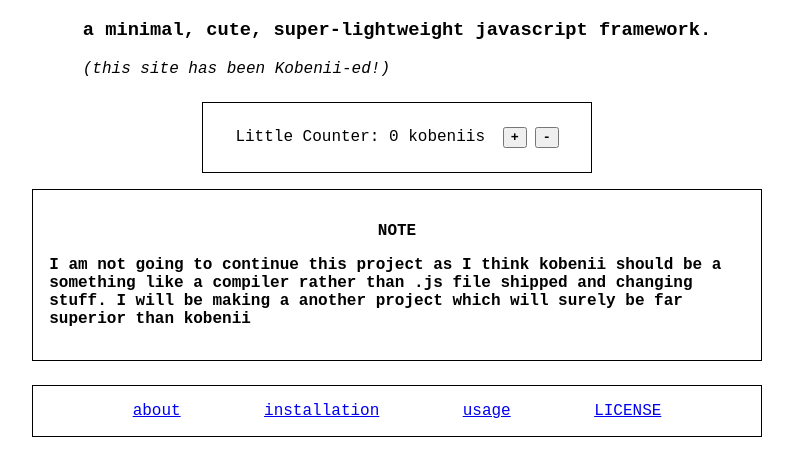
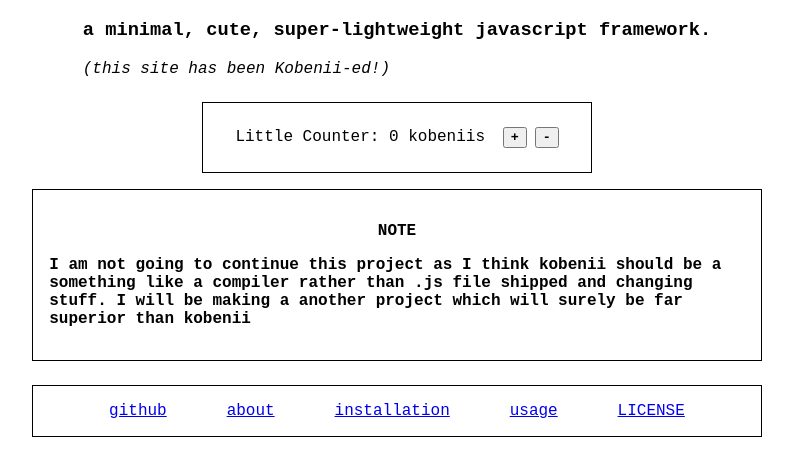
Before and after one commit to vilgacx/kobenii, a website: page index.html in a window 1280 px wide. Shown: the part 93-550 px from the top of the page, without its empty margins (243-1036 px from the left). Drawn offline with Linux system fonts and the light colour scheme.

Commit message:
github link

```diff
--- a/index.html
+++ b/index.html
@@ -19,6 +19,7 @@
         <p class="note">I am not going to continue this project as I think kobenii should be a something like a compiler rather than .js file shipped and changing stuff. I will be making a another project which will surely be far superior than kobenii</p>
       </div>
       <div class="links-div bordered spaced">
+        <a href="https://github.com/vilgacx/kobenii">github</a>
         <a href="/" route>about</a>
         <a href="/#/installation" route>installation</a>
         <a href="https://github.com/vilgacx/kobenii/blob/main/README.md#usage">usage</a>
```
